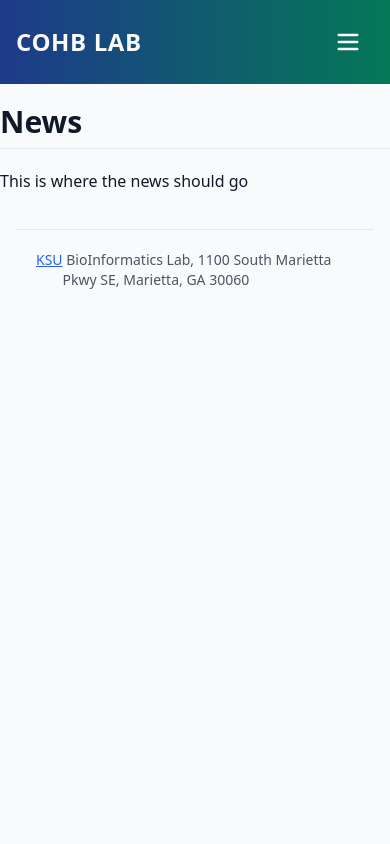
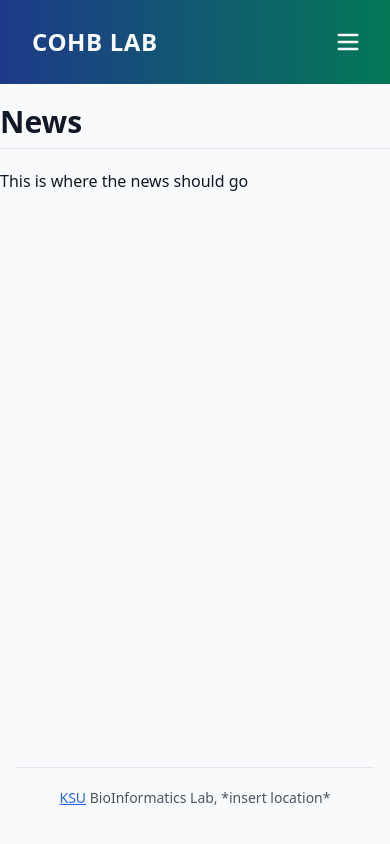
Before and after one commit to HeyWhatIsThis/next-try, a Next.js app: page /news in a window 390 px wide. Shown: the top 844 px of the page. Built offline with nearby package versions, Linux system fonts and the light colour scheme.

Commit message:
pls help css

```diff
--- a/components/Footer.jsx
+++ b/components/Footer.jsx
@@ -2,7 +2,7 @@ import React from "react";
 /* fixed inset-x-0 bottom-0 p-2	 */
 export const Footer = () => {
   return (
-    <footer className="mt-auto p-4 inset-x-0">
+    <footer className="mt-auto p-4">
       <hr />
       <body className="flex justify-center m-5 text-gray-600 text-sm">
         <a
@@ -11,8 +11,7 @@ export const Footer = () => {
         >
           KSU
         </a>
-        &nbsp;BioInformatics Lab, 1100 South Marietta Pkwy SE, Marietta, GA
-        30060
+        &nbsp;BioInformatics Lab, *insert location*
       </body>
     </footer>
   );
--- a/components/Navbar.jsx
+++ b/components/Navbar.jsx
@@ -9,10 +9,10 @@ export const Navbar = () => {
   };
   return (
     <>
-      <nav className="flex items-center flex-wrap bg-gradient-to-r from-blue-900 to-green-700 p-4 absolute top-0 w-full overflow-auto  ">
+      <nav className="flex items-center bg-gradient-to-r from-blue-900 to-green-700 p-4 w-full overflow-hidden absolute top-0 ">
         <>
           <Link href="/">
-            <a className="inline-flex items-center mr-4 md:ml-4">
+            <a className="inline-flex items-center px-4">
               {/* <svg
               viewBox="0 0 24 24"
               xmlns="http://www.w3.org/2000/svg"
--- a/pages/contact.js
+++ b/pages/contact.js
@@ -4,7 +4,7 @@ import { Footer } from "../components/Footer";
 
 function Contact() {
   return (
-    <div className="bg-gray-50 text-gray-900 h-screen w-screen">
+    <div className="bg-gray-50 text-gray-900 flex flex-col min-h-screen w-screen">
       <Head>
         <title>Contact | KSU Lab</title>
         <link rel="icon" href="/favicon.ico" />
--- a/pages/index.js
+++ b/pages/index.js
@@ -27,8 +27,8 @@ export default function Home() {
         <link rel="icon" href="/favicon.ico" />
       </Head>
       <Navbar />
-
-      <main className=" flex-grow container w-full md:max-w-5xl mx-auto pt-10 mt-12 ">
+      {/* container w-full md:max-w-5xl mx-auto pt-10 mt-10 */}
+      <main className=" container w-full md:max-w-5xl mx-auto pt-10 mt-10 ">
         <div className="container">
           <Slide style={{ height: "350px" }}>
             {slideImages.map((slideImage, index) => (
--- a/pages/news.js
+++ b/pages/news.js
@@ -4,7 +4,7 @@ import { Footer } from "../components/Footer";
 
 function News() {
   return (
-    <div className="bg-gray-50 text-gray-900 h-screen w-screen">
+    <div className="bg-gray-50 text-gray-900 flex flex-col min-h-screen w-screen overflow-hidden">
       <Head>
         <title>News | KSU Lab</title>
         <link rel="icon" href="/favicon.ico" />
--- a/pages/people.js
+++ b/pages/people.js
@@ -8,7 +8,7 @@ import { Footer } from "../components/Footer";
 
 function People() {
   return (
-    <div className="bg-gray-50 text-gray-900 h-screen w-screen">
+    <div className="bg-gray-50 text-gray-900 flex flex-col min-h-screen w-screen">
       <Head>
         <title>People | KSU Lab</title>
         <link rel="icon" href="/favicon.ico" />
--- a/pages/research.js
+++ b/pages/research.js
@@ -4,7 +4,7 @@ import { Footer } from "../components/Footer";
 
 function Research() {
   return (
-    <div className="bg-gray-50 text-gray-900 h-screen w-screen">
+    <div className="bg-gray-50 text-gray-900 flex flex-col min-h-screen w-screen">
       <Head>
         <title>Research | KSU Lab</title>
         <link rel="icon" href="/favicon.ico" />
```
